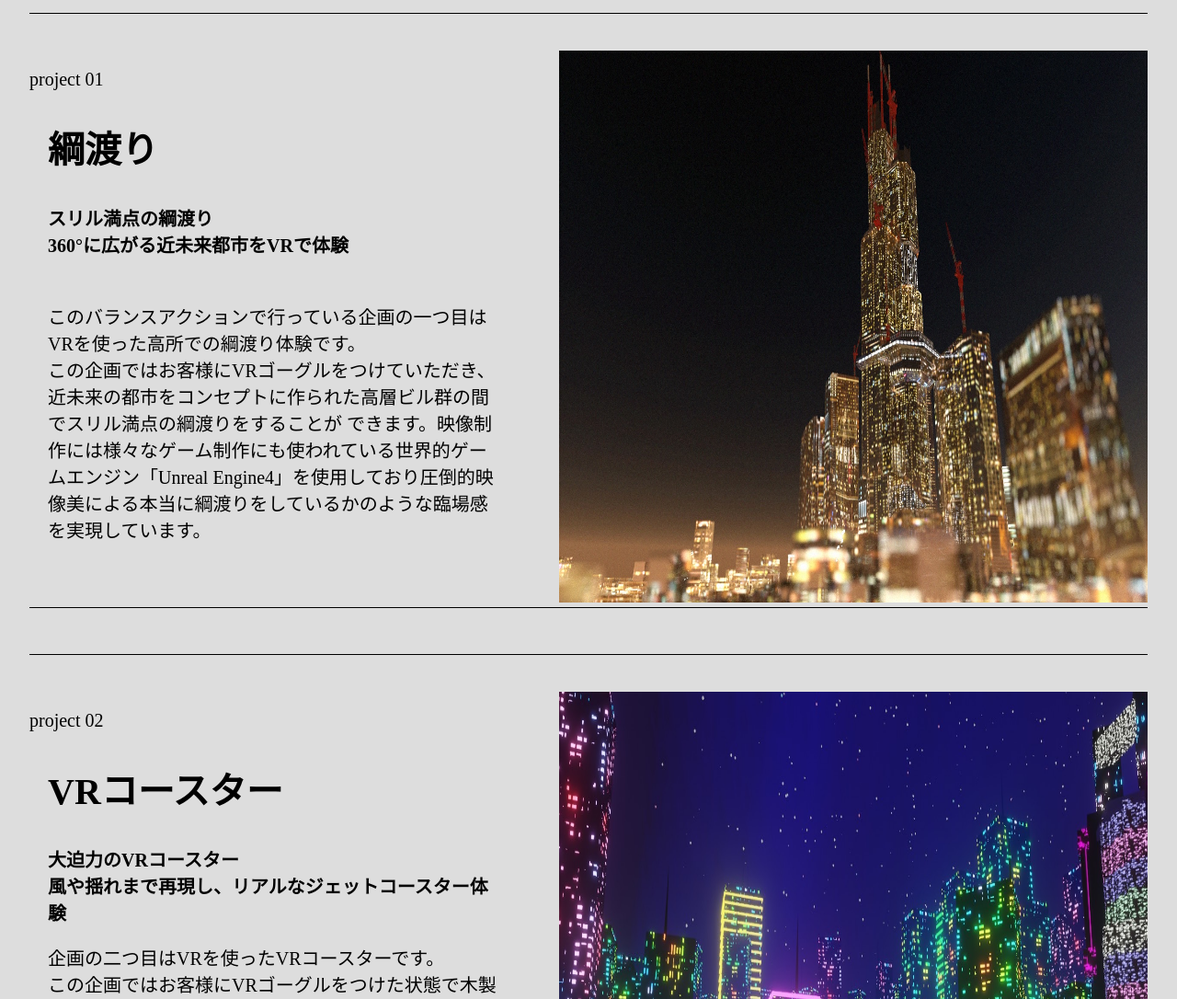
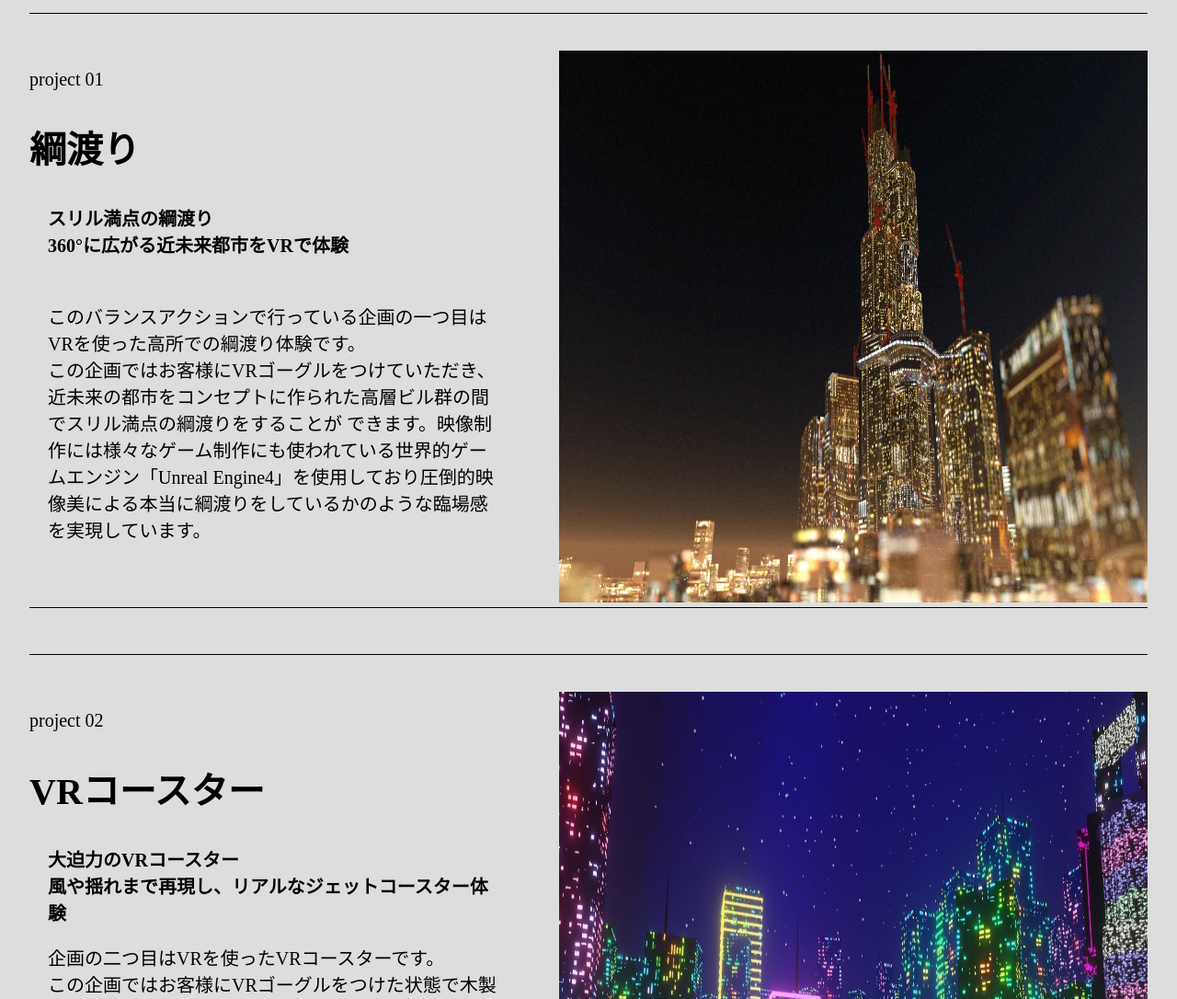
Before and after one commit to 150thKaiseiFestival/balance-action-vrHP, a plain HTML site: page index.html in a window 1280 px wide. Shown: the part 2020-3106 px from the top of the page at 92% size. Drawn offline with nearby package versions, Linux system fonts and the light colour scheme.

Commit message:
Update index.html

```diff
--- a/index.html
+++ b/index.html
@@ -66,7 +66,7 @@
             <p class="syokaiimg1"><img src="syokai1.jpg" width="55%" height="75%"></p>
             <div class="syokaibun1">
             <p>project 01</p>
-            <h2 class="syu1">綱渡り</h2>
+            <h2 class="syu1_h2">綱渡り</h2>
             <h4 class="syu1_h4">スリル満点の綱渡り<br>360°に広がる近未来都市をVRで体験</h4>
          　 <p class="syu1">このバランスアクションで行っている企画の一つ目はVRを使った高所での綱渡り体験です。<br>
              この企画ではお客様にVRゴーグルをつけていただき、近未来の都市をコンセプトに作られた高層ビル群の間でスリル満点の綱渡りをすることが
@@ -82,7 +82,7 @@
             <p class="syokaiimg2"><img src="syokai2.jpg" width="55%" height="60%"></p>
             <div class="syokaibun2">
             <p>project 02</p>
-            <h2 class="syu2">VRコースター</h2>
+            <h2 class="syu2_h2">VRコースター</h2>
             <h4 class="syu2_h4">大迫力のVRコースター<br>風や揺れまで再現し、リアルなジェットコースター体験</h4>
             <p class="syu2">
                企画の二つ目はVRを使ったVRコースターです。<br>
```
